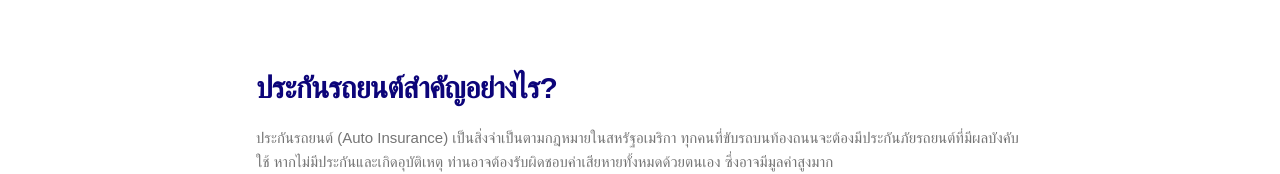
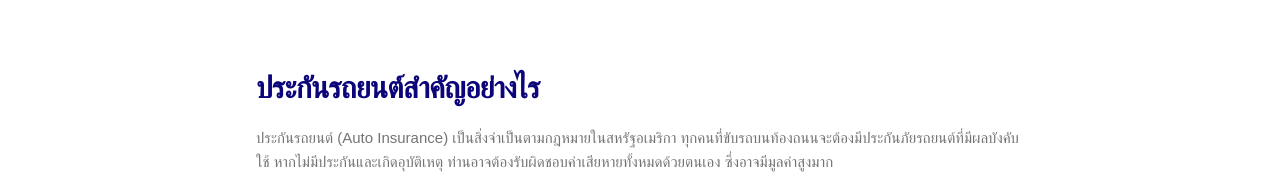
Before and after one commit to PollyYP/Emb_Protocol_Portal, a Next.js app: page /arrival/auto-insurance in a window 1280 px wide. Shown: the part 523-697 px from the top of the page. Built offline with nearby package versions, Linux system fonts and the light colour scheme; a web font is replaced by a local one.

Commit message:
fix typo

```diff
--- a/app/arrival/auto-insurance/page.tsx
+++ b/app/arrival/auto-insurance/page.tsx
@@ -130,7 +130,7 @@ export default function AutoInsurancePage() {
         <div className="mx-auto max-w-7xl px-4 pt-14 sm:px-6 sm:py-20">
           <FadeIn>
             <div className="mx-auto max-w-3xl">
-              <h2 className="text-xl font-bold tracking-tight text-[#0c0479] sm:text-2xl lg:text-3xl">ประกันรถยนต์สำคัญอย่างไร?</h2>
+              <h2 className="text-xl font-bold tracking-tight text-[#0c0479] sm:text-2xl lg:text-3xl">ประกันรถยนต์สำคัญอย่างไร</h2>
               <div className="mt-5 space-y-4 text-sm leading-relaxed text-black/55 sm:text-[15px]">
                 <p>ประกันรถยนต์ (Auto Insurance) เป็นสิ่งจำเป็นตามกฎหมายในสหรัฐอเมริกา ทุกคนที่ขับรถบนท้องถนนจะต้องมีประกันภัยรถยนต์ที่มีผลบังคับใช้ หากไม่มีประกันและเกิดอุบัติเหตุ ท่านอาจต้องรับผิดชอบค่าเสียหายทั้งหมดด้วยตนเอง ซึ่งอาจมีมูลค่าสูงมาก</p>
                 <p>ประกันจะช่วยคุ้มครองท่านในกรณีที่เกิดอุบัติเหตุ ไม่ว่าจะเป็นความเสียหายต่อทรัพย์สินของผู้อื่น ค่ารักษาพยาบาลจากการบาดเจ็บ และความเสียหายต่อรถยนต์ของท่านเอง</p>
```
